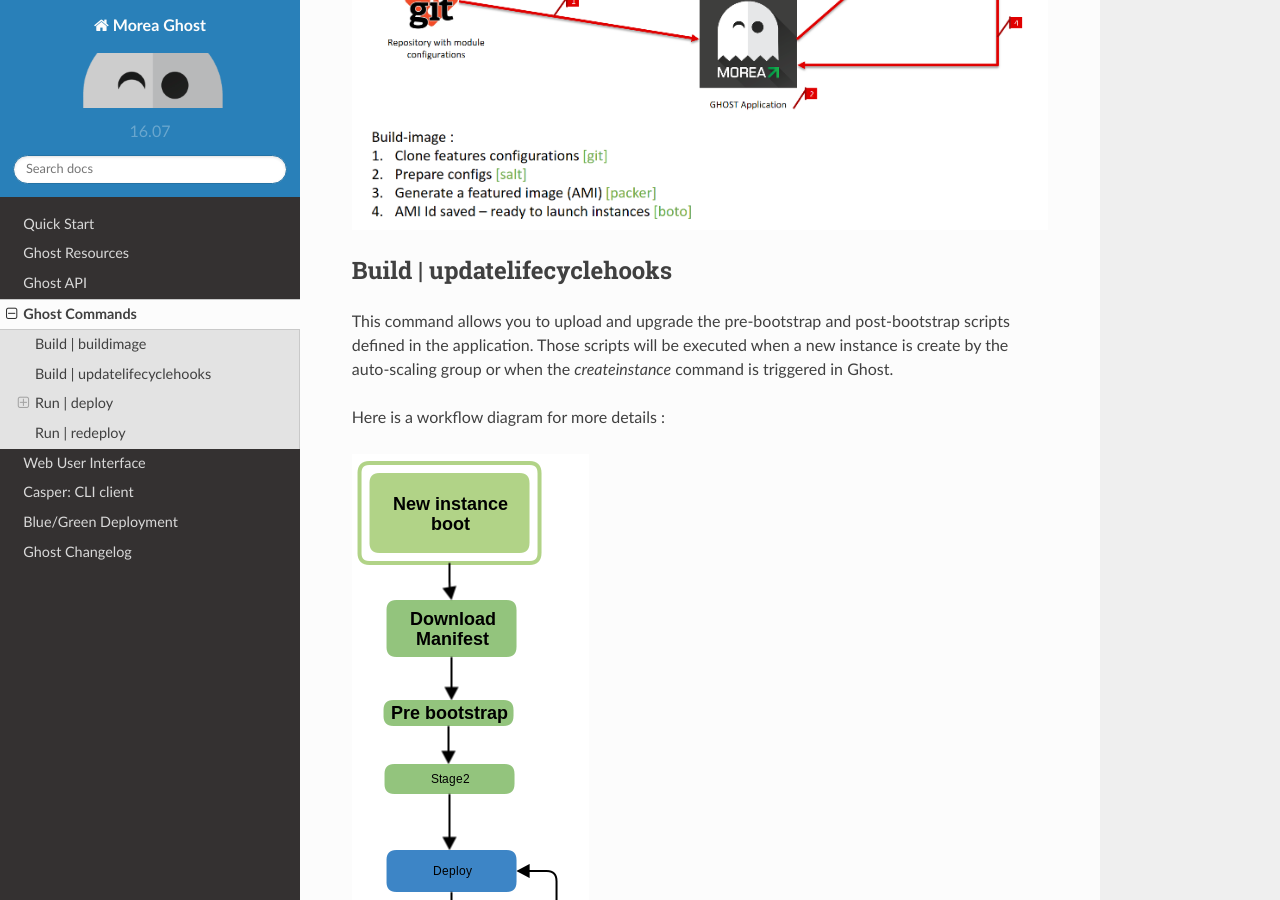
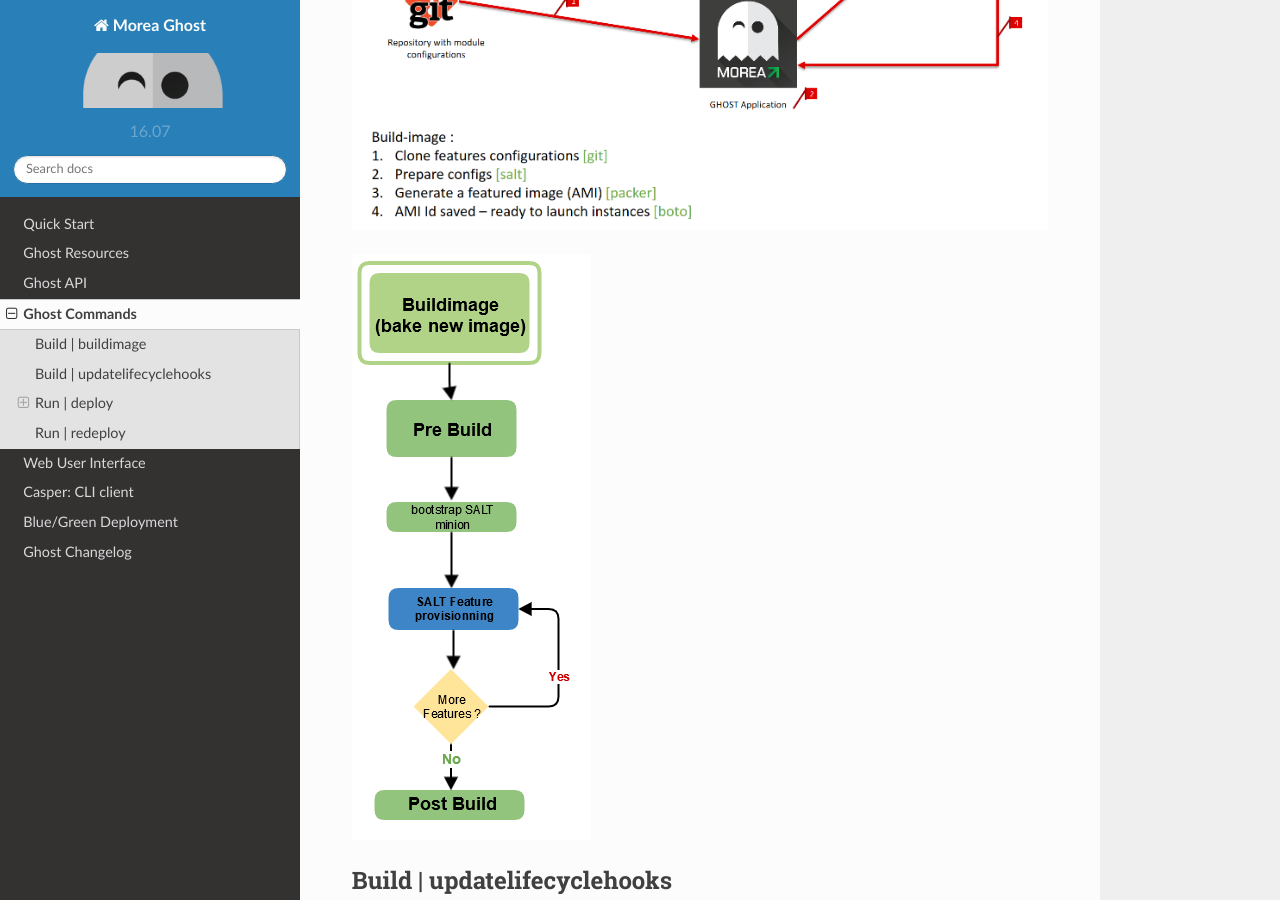
Before and after one commit to claranet/cloud-deploy-docs, a Sphinx documentation site: the page built from source/rst/commands.rst, in a window 1280 px wide and 900 px high, scrolled down 970 px. Built offline with Sphinx 7.4.7 and the Read the Docs theme 2.0.0, drawn with Linux system fonts in a browser that asks for light colours.

Commit message:
buildimage workflow

```diff
--- a/source/rst/commands.rst
+++ b/source/rst/commands.rst
@@ -34,6 +34,8 @@
         * `post_buildimage` : Script executed on the temporary instance *after* the SALT provisionning
 
 .. figure:: /images/ghost_buildimage.png
+
+.. figure:: /images/buildimage_workflow.png
 
 
 Build | updatelifecyclehooks
```
Also changed, not shown: source/images/buildimage_workflow.png (added).
